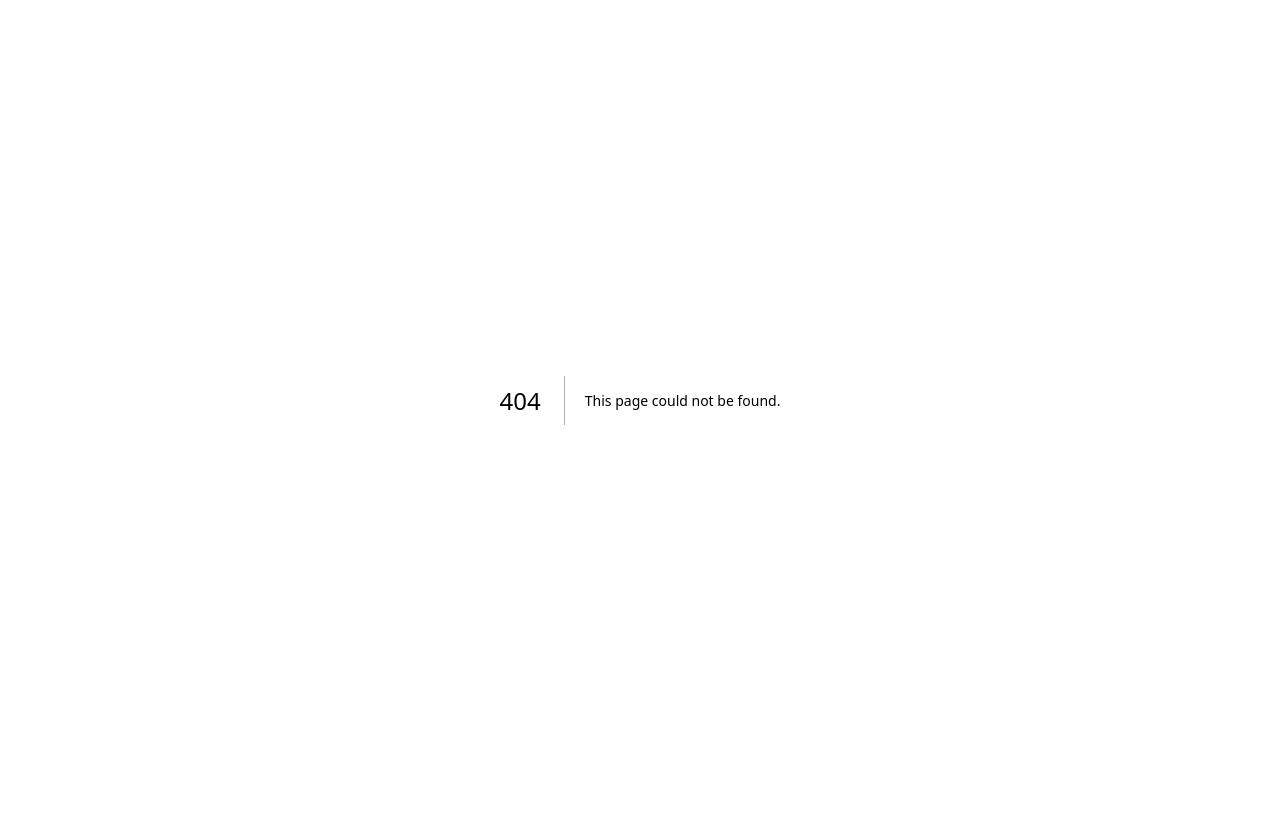
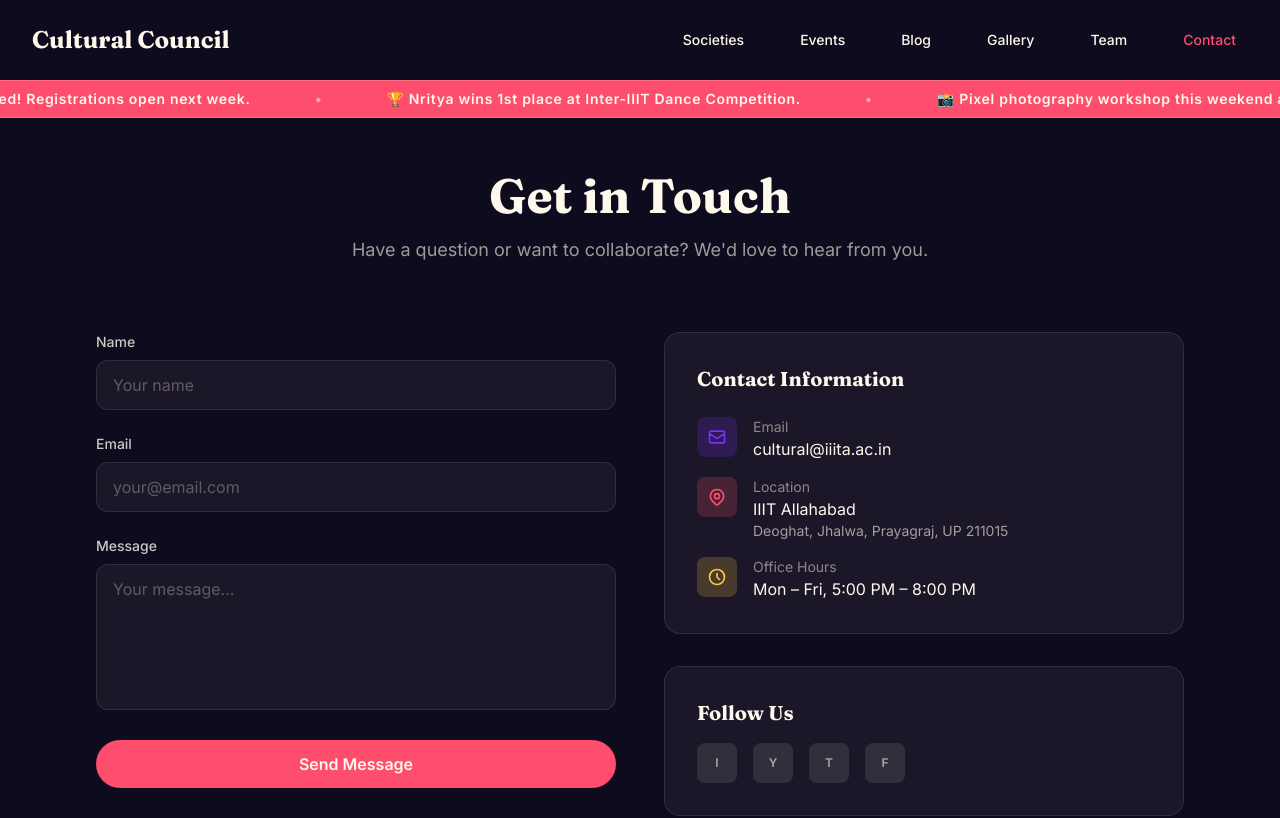
Before and after one commit to mhetreyash1905-oss/CollegeCultural, a Next.js app: page /contact in a window 1280 px wide. Before the commit this address had no page. Shown: the top 818 px of the page. Built offline with nearby package versions, Linux system fonts and the light colour scheme.

Commit message:
feat: implement new pages for Blog, Contact, Events, Gallery, Societies, and Team; update navigation links and enhance FestSection with dynamic CTA

```diff
--- a/src/app/(home)/FestSection.tsx
+++ b/src/app/(home)/FestSection.tsx
@@ -1,6 +1,7 @@
 import { FEST_CONFIG } from '@/config/fest';
 import Countdown from '@/app/components/Countdown';
 import ScrollAnimationWrapper from '@/app/components/ScrollAnimationWrapper';
+import Link from 'next/link';
 
 export default function FestSection() {
   return (
@@ -49,12 +50,12 @@ export default function FestSection() {
         </ScrollAnimationWrapper>
 
         <ScrollAnimationWrapper direction="up" delay={0.6}>
-          <a
+          <Link
             href={FEST_CONFIG.ctaLink}
             className="inline-block px-10 py-4 bg-[#FFC93C] text-[#1A0524] font-bold uppercase tracking-wider rounded-full hover:bg-white transition-colors duration-300 shadow-lg hover:shadow-xl"
           >
             {FEST_CONFIG.cta}
-          </a>
+          </Link>
         </ScrollAnimationWrapper>
       </div>
     </section>
--- a/src/app/(home)/Hero.tsx
+++ b/src/app/(home)/Hero.tsx
@@ -2,6 +2,7 @@
 
 import { useState, useEffect } from 'react';
 import { useReducedMotion, motion, useScroll, useTransform } from 'framer-motion';
+import Link from 'next/link';
 
 const media = [
   {
@@ -133,24 +134,24 @@ export default function Hero() {
         </motion.p>
 
         <div className="flex flex-col sm:flex-row gap-4 items-center justify-center">
-          <a
-            href="#societies"
+          <Link
+            href="/societies"
             className="bg-coral hover:bg-coral/90 text-paper rounded-full px-8 py-3 transition-colors text-lg font-medium inline-block w-full sm:w-auto"
           >
             Explore Societies
-          </a>
-          <a
-            href="#events"
+          </Link>
+          <Link
+            href="/events"
             className="border-2 border-marigold text-marigold hover:bg-marigold hover:text-indigo-base rounded-full px-8 py-3 transition-colors text-lg font-medium inline-block w-full sm:w-auto"
           >
             Upcoming Events
-          </a>
+          </Link>
         </div>
       </div>
 
       {/* Scroll Indicator */}
       <div className="absolute bottom-10 left-1/2 transform -translate-x-1/2 z-10">
-        <a href="#societies" className="text-paper/70 hover:text-paper transition-colors flex flex-col items-center" aria-label="Scroll down">
+        <Link href="#fest" className="text-paper/70 hover:text-paper transition-colors flex flex-col items-center" aria-label="Scroll down">
           <svg
             className={`w-8 h-8 ${prefersReducedMotion ? '' : 'animate-bounce'}`}
             fill="none"
@@ -159,7 +160,7 @@ export default function Hero() {
           >
             <path strokeLinecap="round" strokeLinejoin="round" strokeWidth={2} d="M19 14l-7 7m0 0l-7-7m7 7V3" />
           </svg>
-        </a>
+        </Link>
       </div>
     </section>
   );
--- /dev/null
+++ b/src/app/blog/page.tsx
@@ -0,0 +1,13 @@
+import Blogs from '@/app/(home)/Blogs';
+
+export const metadata = {
+  title: 'Blog | IIITA Cultural Council',
+};
+
+export default function BlogPage() {
+  return (
+    <div className="min-h-screen pt-24 pb-12">
+      <Blogs />
+    </div>
+  );
+}
--- a/src/app/components/Navbar.tsx
+++ b/src/app/components/Navbar.tsx
@@ -1,10 +1,13 @@
 'use client';
 
 import { useState, useEffect } from 'react';
+import Link from 'next/link';
+import { usePathname } from 'next/navigation';
 
 export default function Navbar() {
   const [isScrolled, setIsScrolled] = useState(false);
   const [isMobileMenuOpen, setIsMobileMenuOpen] = useState(false);
+  const pathname = usePathname();
 
   useEffect(() => {
     const handleScroll = () => {
@@ -15,12 +18,12 @@ export default function Navbar() {
   }, []);
 
   const navLinks = [
-    { name: 'Societies', href: '#societies' },
-    { name: 'Events', href: '#events' },
-    { name: 'Blog', href: '#blogs' },
-    { name: 'Gallery', href: '#gallery' },
-    { name: 'Team', href: '#team' },
-    { name: 'Contact', href: '#contact' },
+    { name: 'Societies', href: '/societies' },
+    { name: 'Events', href: '/events' },
+    { name: 'Blog', href: '/blog' },
+    { name: 'Gallery', href: '/gallery' },
+    { name: 'Team', href: '/team' },
+    { name: 'Contact', href: '/contact' },
   ];
 
   return (
@@ -28,22 +31,25 @@ export default function Navbar() {
       <div className="max-w-7xl mx-auto px-4 sm:px-6 lg:px-8">
         <div className="flex items-center justify-between h-20">
           <div className="flex-shrink-0">
-            <a href="#" className="font-serif text-2xl font-bold text-paper">
+            <Link href="/" className="font-serif text-2xl font-bold text-paper hover:text-coral transition-colors">
               Cultural Council
-            </a>
+            </Link>
           </div>
 
           <div className="hidden md:block">
             <div className="ml-10 flex items-baseline space-x-8">
-              {navLinks.map((link) => (
-                <a
+              {navLinks.map((link) => {
+                const isActive = pathname === link.href;
+                return (
+                  <Link
                     key={link.name}
                     href={link.href}
-                  className="text-paper hover:text-coral transition-colors px-3 py-2 rounded-md text-sm font-medium"
+                    className={`${isActive ? 'text-coral' : 'text-paper'} hover:text-coral transition-colors px-3 py-2 rounded-md text-sm font-medium`}
                   >
                     {link.name}
-                </a>
-              ))}
+                  </Link>
+                );
+              })}
             </div>
           </div>
 
@@ -67,16 +73,19 @@ export default function Navbar() {
       {/* Mobile menu */}
       <div className={`md:hidden overflow-hidden transition-all duration-300 ease-in-out ${isMobileMenuOpen ? 'max-h-96 opacity-100 bg-indigo-base' : 'max-h-0 opacity-0'}`}>
         <div className="px-2 pt-2 pb-3 space-y-1 sm:px-3 shadow-lg flex flex-col">
-          {navLinks.map((link) => (
-            <a
+          {navLinks.map((link) => {
+            const isActive = pathname === link.href;
+            return (
+              <Link
                 key={link.name}
                 href={link.href}
-              className="text-paper hover:text-coral block px-3 py-4 rounded-md text-base font-medium text-center"
+                className={`${isActive ? 'text-coral' : 'text-paper'} hover:text-coral block px-3 py-4 rounded-md text-base font-medium text-center`}
                 onClick={() => setIsMobileMenuOpen(false)}
               >
                 {link.name}
-            </a>
-          ))}
+              </Link>
+            );
+          })}
         </div>
       </div>
     </nav>
--- /dev/null
+++ b/src/app/contact/page.tsx
@@ -0,0 +1,13 @@
+import Contact from '@/app/(home)/Contact';
+
+export const metadata = {
+  title: 'Contact | IIITA Cultural Council',
+};
+
+export default function ContactPage() {
+  return (
+    <div className="min-h-screen pt-24 pb-12">
+      <Contact />
+    </div>
+  );
+}
--- /dev/null
+++ b/src/app/events/page.tsx
@@ -0,0 +1,13 @@
+import Events from '@/app/(home)/Events';
+
+export const metadata = {
+  title: 'Events | IIITA Cultural Council',
+};
+
+export default function EventsPage() {
+  return (
+    <div className="min-h-screen pt-24 pb-12">
+      <Events />
+    </div>
+  );
+}
--- /dev/null
+++ b/src/app/gallery/page.tsx
@@ -0,0 +1,13 @@
+import Gallery from '@/app/(home)/Gallery';
+
+export const metadata = {
+  title: 'Gallery | IIITA Cultural Council',
+};
+
+export default function GalleryPage() {
+  return (
+    <div className="min-h-screen pt-24 pb-12">
+      <Gallery />
+    </div>
+  );
+}
--- a/src/app/layout.tsx
+++ b/src/app/layout.tsx
@@ -1,6 +1,9 @@
 import type { Metadata } from 'next';
 import { Inter, Fraunces } from 'next/font/google';
 import './globals.css';
+import Navbar from './components/Navbar';
+import Footer from './components/Footer';
+import NewsTicker from './components/NewsTicker';
 
 const inter = Inter({
   subsets: ['latin'],
@@ -29,7 +32,10 @@ export default function RootLayout({
   return (
     <html lang="en" className={`${inter.variable} ${fraunces.variable}`}>
       <body className="font-sans bg-indigo-base text-paper antialiased">
-        {children}
+        <Navbar />
+        <NewsTicker />
+        <main>{children}</main>
+        <Footer />
       </body>
     </html>
   );
--- a/src/app/page.tsx
+++ b/src/app/page.tsx
@@ -6,17 +6,11 @@ import Blogs from './(home)/Blogs';
 import Gallery from './(home)/Gallery';
 import Members from './(home)/Members';
 import Contact from './(home)/Contact';
-import Navbar from './components/Navbar';
-import Footer from './components/Footer';
 import { WaveDivider, TornPaperDivider } from './components/Dividers';
-import NewsTicker from './components/NewsTicker';
 
 export default function HomePage() {
   return (
     <>
-      <Navbar />
-      <NewsTicker />
-      <main>
       <Hero />
       {/* Wave divider transitioning from Hero (indigo) to Fest (magenta) */}
       <WaveDivider className="bg-[#0F0B1E]" fill="#300735" />
@@ -31,8 +25,6 @@ export default function HomePage() {
       <WaveDivider className="bg-[#0F0B1E]" fill="#0F0B1E" /> {/* Same here */}
       <Members />
       <Contact />
-      </main>
-      <Footer />
     </>
   );
 }
--- /dev/null
+++ b/src/app/societies/page.tsx
@@ -0,0 +1,13 @@
+import Societies from '@/app/(home)/Societies';
+
+export const metadata = {
+  title: 'Societies | IIITA Cultural Council',
+};
+
+export default function SocietiesPage() {
+  return (
+    <div className="min-h-screen pt-24 pb-12">
+      <Societies />
+    </div>
+  );
+}
--- /dev/null
+++ b/src/app/team/page.tsx
@@ -0,0 +1,13 @@
+import Members from '@/app/(home)/Members';
+
+export const metadata = {
+  title: 'Team | IIITA Cultural Council',
+};
+
+export default function TeamPage() {
+  return (
+    <div className="min-h-screen pt-24 pb-12">
+      <Members />
+    </div>
+  );
+}
--- a/src/config/fest.ts
+++ b/src/config/fest.ts
@@ -8,5 +8,5 @@ export const FEST_CONFIG = {
   ],
   description: 'The biggest annual cultural festival of IIIT Allahabad.',
   cta: 'Register Now',
-  ctaLink: '#contact', // Placeholder link
+  ctaLink: '/contact',
 };
```
Lines whose indentation alone changed are shown as unchanged.
